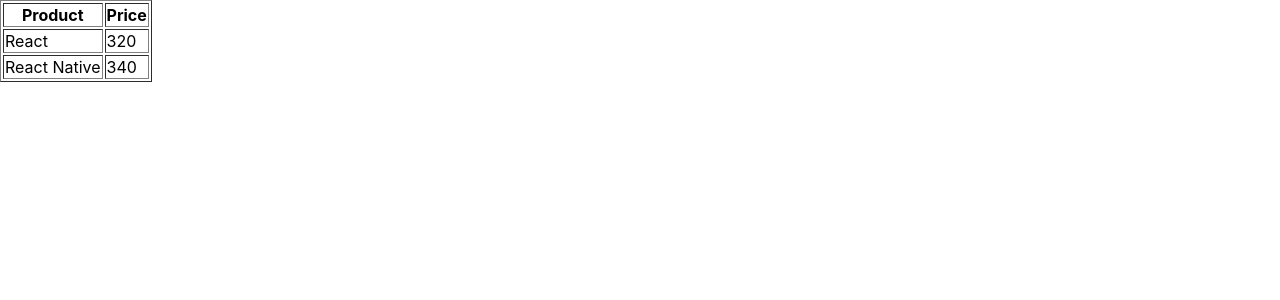
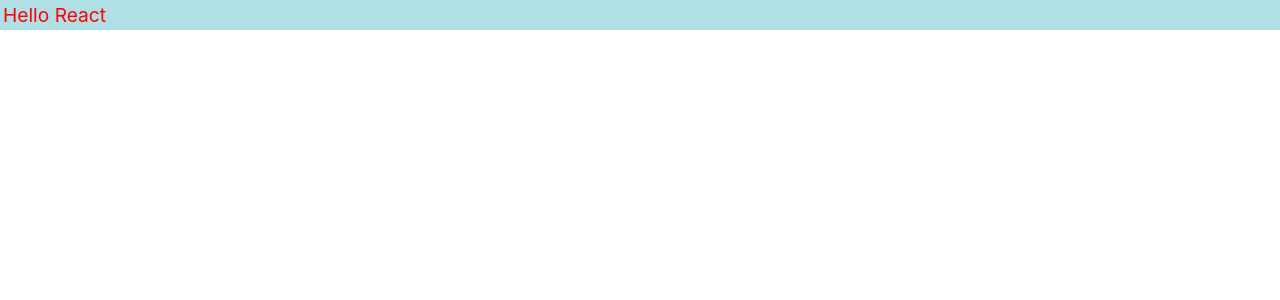
Before and after one commit to danicabeau/app1, a React (Create React App) app: page / in a window 1280 px wide. Shown: the top 300 px of the page. Built offline with nearby package versions, Linux system fonts and the light colour scheme.

Commit message:
Update App.js add inline css

```diff
--- a/src/App.js
+++ b/src/App.js
@@ -2,22 +2,15 @@
 import './App.css';
 
 function App() {
-  return (
-    <table border="1">
-      <tr>
-        <th>Product</th>
-        <th>Price</th>
-      </tr>
-      <tr>
-        <td>React</td>
-        <td>320</td>
-      </tr>
-      <tr>
-        <td>React Native</td>
-        <td>340</td>
-      </tr>
-    </table>
-  );
+  const divStyle={
+    color:'red',
+    backgroundColor:'powderblue',
+    fontSize:'larger',
+    padding:'3px',
+  }
+  return <div style={divStyle}>Hello React</div>
+
+
 }
 
 export default App;
```
